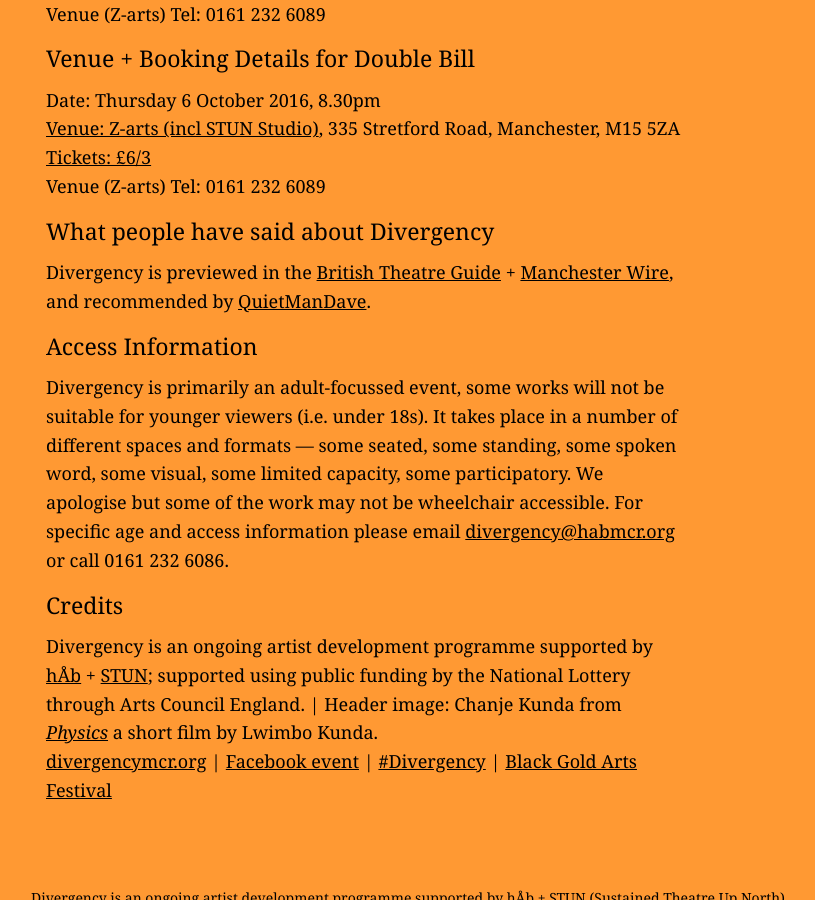
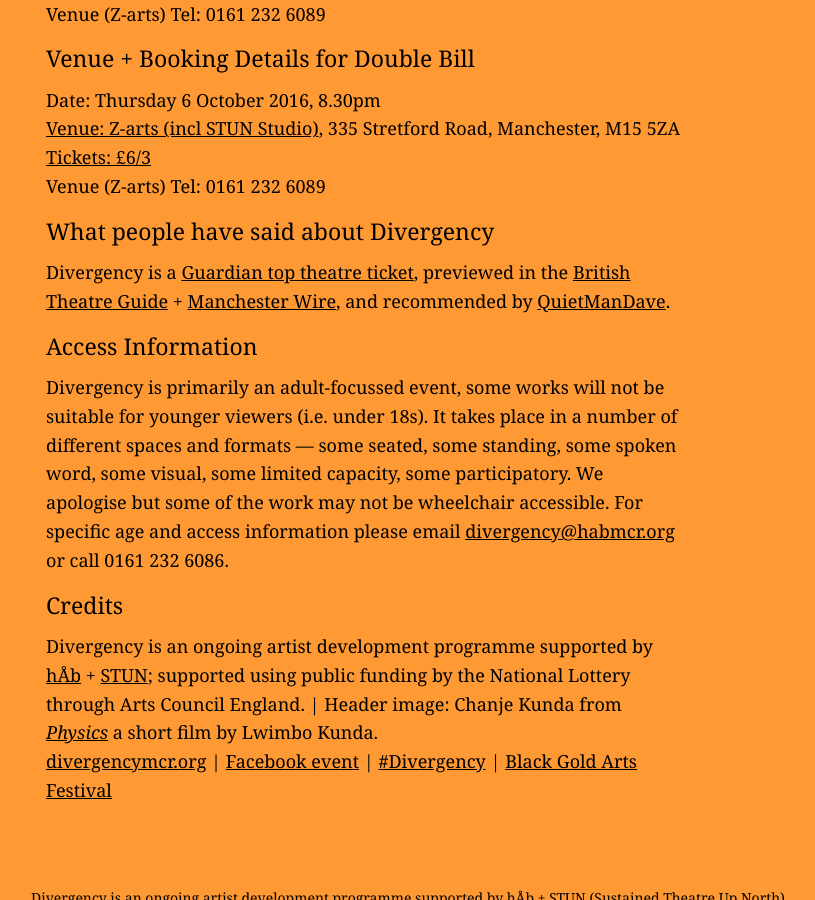
Before and after one commit to divergencymcr/divergencymcr.github.io, a Jekyll site: the page built from current/event/index.md, in a window 1280 px wide and 900 px high, scrolled down 1612 px. Shown: the whole window, without its empty margins (109-924 px from the left). Built offline with Jekyll 4.4.1, drawn with Linux system fonts in a browser that asks for light colours.

Commit message:
event add GTTT + URL

```diff
--- a/current/event/index.md
+++ b/current/event/index.md
@@ -60,7 +60,7 @@
 Venue (Z-arts) Tel: 0161 232 6089
 
 #### What people have said about Divergency
-Divergency is previewed in the <a href="http://www.britishtheatreguide.info/news/marathon-events-for-manchester-6762" target="_blank">British Theatre Guide</a> + <a href="http://manchesterwire.co.uk/#!/free-performance-art-word-of-warning-at-z-arts-ft-29-events-in-11-hrs" target="_blank">Manchester Wire</a>, and recommended by <a href="http://quietmandave.co.uk/2016/09/october-theatre" target="_blank">QuietManDave</a>.
+Divergency is a <a href="http://www.theguardian.com/stage/theatreblog/2016/oct/03/torn-royal-court-orbit-festival-frantic-assembly-one-night-in-miami-donmar-theatre-top-tickets" target="_blank">Guardian top theatre ticket</a>, previewed in the <a href="http://www.britishtheatreguide.info/news/marathon-events-for-manchester-6762" target="_blank">British Theatre Guide</a> + <a href="http://manchesterwire.co.uk/#!/free-performance-art-word-of-warning-at-z-arts-ft-29-events-in-11-hrs" target="_blank">Manchester Wire</a>, and recommended by <a href="http://quietmandave.co.uk/2016/09/october-theatre" target="_blank">QuietManDave</a>.
 
 #### Access Information
 Divergency is primarily an adult-focussed event, some works will not be suitable for younger viewers (i.e. under 18s). It takes place in a number of different spaces and formats — some seated, some standing, some spoken word, some visual, some limited capacity, some participatory. We apologise but some of the work may not be wheelchair accessible. For specific age and access information please email <mailto:divergency@habmcr.org> or call 0161 232 6086.
```
